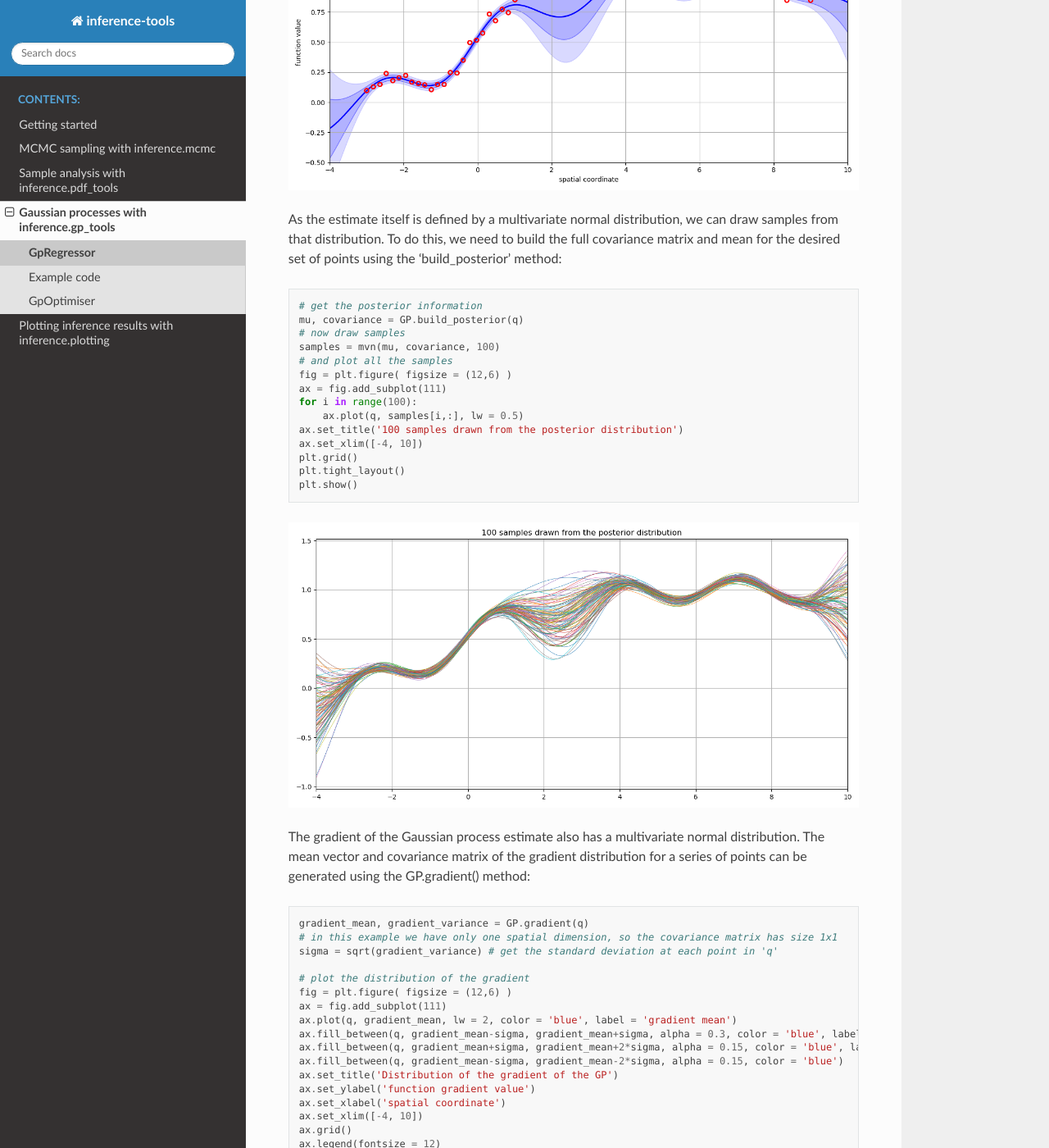
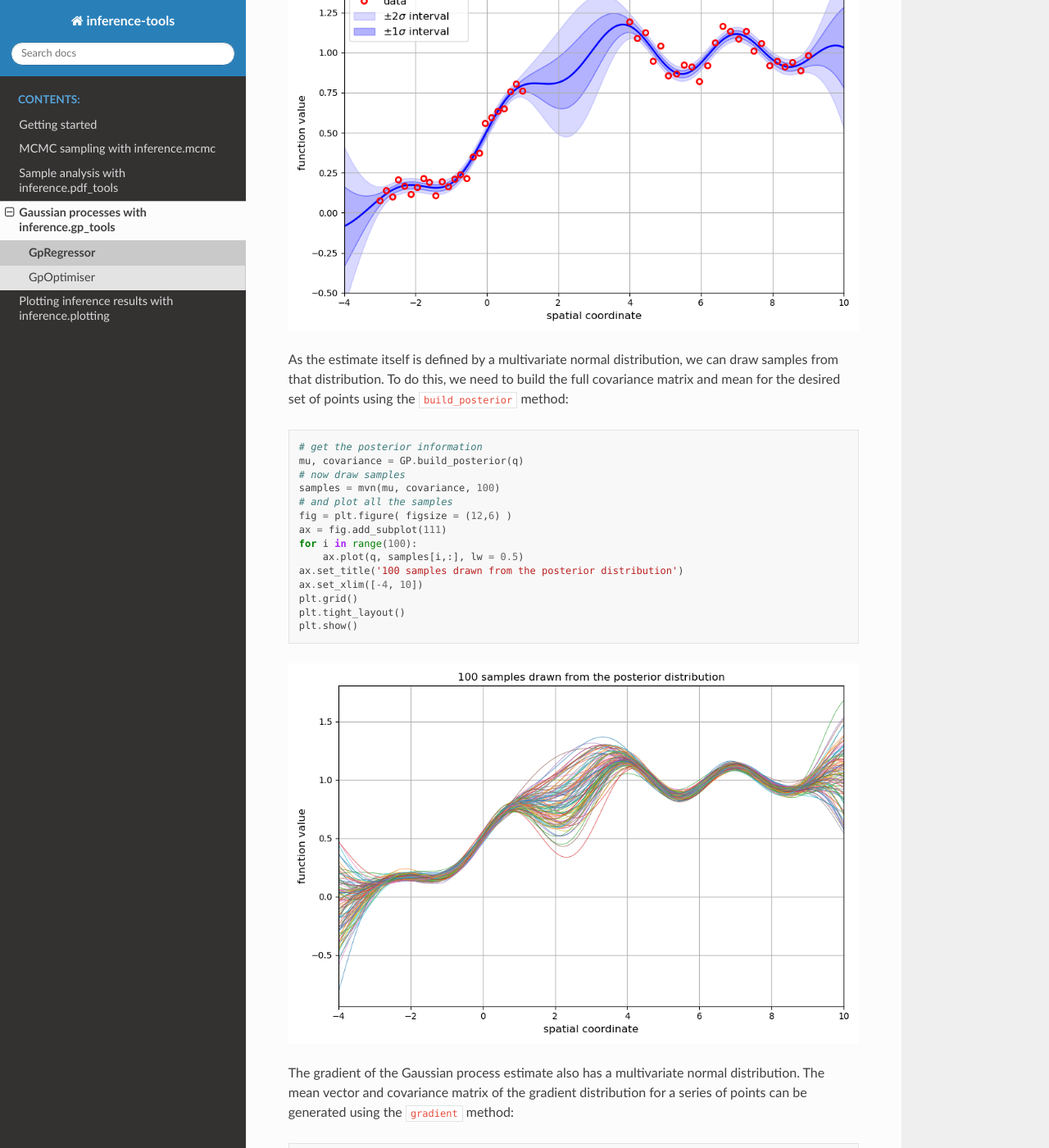
Before and after one commit to C-bowman/inference-tools-docs, a Sphinx documentation site: the page built from docs/source/GpRegressor.rst, in a window 1280 px wide and 1400 px high, scrolled down 2175 px. Shown: the whole window at 82% size. Built offline with Sphinx 7.4.7 and the Read the Docs theme 2.0.0, drawn with Linux system fonts in a browser that asks for light colours; pages that are not in the unit, such as notebooks, are missing from menus; some of the changed text lies outside the part shown.

Commit message:
Updated GpRegressor example images

```diff
--- a/docs/source/GpRegressor.rst
+++ b/docs/source/GpRegressor.rst
@@ -7,12 +7,7 @@ GpRegressor
    :members: __call__, gradient, build_posterior
 
 
-Example code
-~~~~~~~~~~~~
-
-"""
-Code demonstrating the use of the GpRegressor class found in inference.gp_tools
-"""
+**Example code**
 
 Create some testing data
 
@@ -96,7 +91,7 @@ Now plot the regression estimate and the data together
 
 As the estimate itself is defined by a multivariate normal distribution, we can draw samples
 from that distribution. To do this, we need to build the full covariance matrix and mean for the
-desired set of points using the 'build_posterior' method:
+desired set of points using the ``build_posterior`` method:
 
 .. code-block:: python
 
@@ -120,7 +115,7 @@ desired set of points using the 'build_posterior' method:
 
 The gradient of the Gaussian process estimate also has a multivariate normal distribution.
 The mean vector and covariance matrix of the gradient distribution for a series of points
-can be generated using the GP.gradient() method:
+can be generated using the ``gradient`` method:
 
 .. code-block:: python
 
--- a/docs/source/images/GpRegressor_images/GpRegressor_image_production.py
+++ b/docs/source/images/GpRegressor_images/GpRegressor_image_production.py
@@ -4,8 +4,10 @@ from matplotlib import cm
 from numpy import exp, sin, sqrt
 from numpy import linspace, zeros, array, meshgrid
 from numpy.random import multivariate_normal as mvn
-from numpy.random import normal, random
+from numpy.random import normal, random, seed
 from inference.gp_tools import GpRegressor
+
+seed(4)
 
 """
 Code demonstrating the use of the GpRegressor class found in inference.gp_tools
@@ -31,18 +33,18 @@ errs = zeros(len(y)) + sig # y data errors
 
 # plot the data points plus the underlying function
 # from which they are sampled
-fig = plt.figure( figsize = (12,6) )
+fig = plt.figure( figsize = (9,6) )
 ax = fig.add_subplot(111)
 ax.plot(q, y_c, lw = 2, color = 'black', label = 'test function')
 ax.plot(x, y, 'o', color = 'red', label = 'sampled data')
 ax.errorbar(x, y, yerr = errs, fmt = 'none', ecolor = 'red')
 ax.set_ylim([-0.5, 1.5])
 ax.set_xlim([-4, 10])
-ax.set_title('Generate simulated data from a test function')
-ax.set_ylabel('function value')
-ax.set_xlabel('spatial coordinate')
+ax.set_title('Generate simulated data from a test function', fontsize = 12)
+ax.set_ylabel('function value', fontsize = 12)
+ax.set_xlabel('spatial coordinate', fontsize = 12)
 ax.grid()
-ax.legend(loc=2)
+ax.legend(loc=2, fontsize = 12)
 plt.tight_layout()
 plt.savefig('sampled_data.png')
 plt.close()
@@ -56,7 +58,7 @@ mu_q, sig_q = GP(q)
 
 # now plot the regression estimate and the data together
 c1 = 'red'; c2 = 'blue'; c3 = 'green'
-fig = plt.figure( figsize = (12,6) )
+fig = plt.figure( figsize = (9,6) )
 ax = fig.add_subplot(111)
 ax.plot(q, mu_q, lw = 2, color = c2, label = 'posterior mean')
 ax.fill_between(q, mu_q-sig_q, mu_q-sig_q*2, color = c2, alpha = 0.15, label = r'$\pm 2 \sigma$ interval')
@@ -65,9 +67,9 @@ ax.fill_between(q, mu_q-sig_q, mu_q+sig_q, color = c2, alpha = 0.3, label = r'$\
 ax.plot(x, y, 'o', color = c1, label = 'data', markerfacecolor = 'none', markeredgewidth = 2)
 ax.set_ylim([-0.5, 1.5])
 ax.set_xlim([-4, 10])
-ax.set_title('Prediction using posterior mean and covariance')
-ax.set_ylabel('function value')
-ax.set_xlabel('spatial coordinate')
+ax.set_title('Prediction using posterior mean and covariance', fontsize = 12)
+ax.set_ylabel('function value', fontsize = 12)
+ax.set_xlabel('spatial coordinate', fontsize = 12)
 ax.grid()
 ax.legend(loc=2, fontsize = 12)
 plt.tight_layout()
@@ -83,11 +85,13 @@ mu, sigma = GP.build_posterior(q)
 # now draw samples
 samples = mvn(mu, sigma, 100)
 # and plot all the samples
-fig = plt.figure( figsize = (12,6) )
+fig = plt.figure( figsize = (9,6) )
 ax = fig.add_subplot(111)
 for i in range(100):
     ax.plot(q, samples[i,:], lw = 0.5)
-ax.set_title('100 samples drawn from the posterior distribution')
+ax.set_title('100 samples drawn from the posterior distribution', fontsize = 12)
+ax.set_ylabel('function value', fontsize = 12)
+ax.set_xlabel('spatial coordinate', fontsize = 12)
 ax.set_xlim([-4, 10])
 plt.grid()
 plt.tight_layout()
@@ -103,15 +107,15 @@ gradient_mean, gradient_variance = GP.gradient(q)
 sigma = sqrt(gradient_variance) # get the standard deviation at each point in 'q'
 
 # plot the distribution of the gradient
-fig = plt.figure( figsize = (12,6) )
+fig = plt.figure( figsize = (9,6) )
 ax = fig.add_subplot(111)
 ax.plot(q, gradient_mean, lw = 2, color = 'blue', label = 'gradient mean')
 ax.fill_between(q, gradient_mean-sigma, gradient_mean+sigma, alpha = 0.3, color = 'blue', label = r'$\pm 1 \sigma$ interval')
 ax.fill_between(q, gradient_mean+sigma, gradient_mean+2*sigma, alpha = 0.15, color = 'blue', label = r'$\pm 2 \sigma$ interval')
 ax.fill_between(q, gradient_mean-sigma, gradient_mean-2*sigma, alpha = 0.15, color = 'blue')
-ax.set_title('Distribution of the gradient of the GP')
-ax.set_ylabel('function gradient value')
-ax.set_xlabel('spatial coordinate')
+ax.set_title('Distribution of the gradient of the GP', fontsize = 12)
+ax.set_ylabel('function gradient value', fontsize = 12)
+ax.set_xlabel('spatial coordinate', fontsize = 12)
 ax.set_xlim([-4, 10])
 ax.grid()
 ax.legend(fontsize = 12)
```
Also changed, not shown: docs/source/images/GpRegressor_images/gradient_prediction.png, docs/source/images/GpRegressor_images/posterior_samples.png, docs/source/images/GpRegressor_images/regression_estimate.png, docs/source/images/GpRegressor_images/sampled_data.png.
